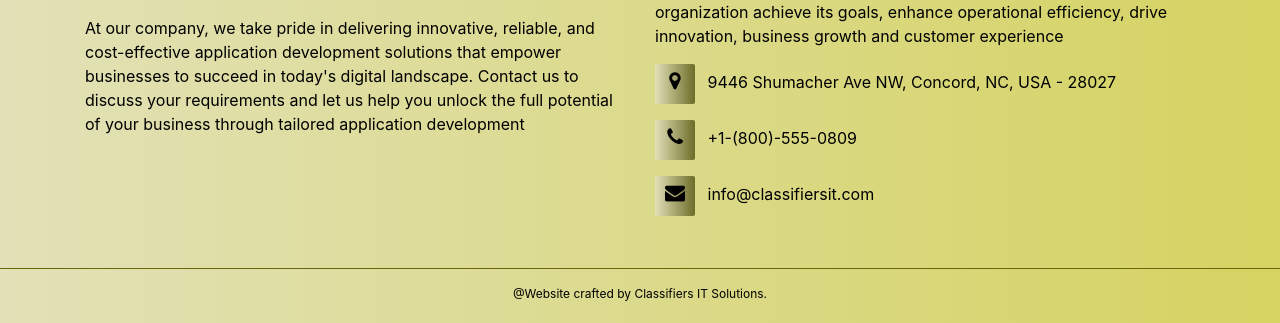
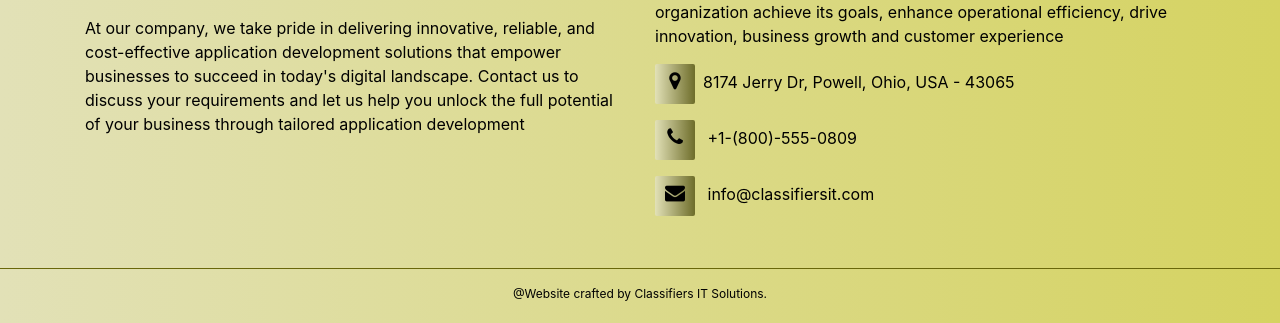
Before and after one commit to classifiersit/classysite, a plain HTML site: page index.html in a window 1280 px wide. Shown: the part 4305-4628 px from the top of the page. Drawn offline with nearby package versions, Linux system fonts and the light colour scheme.

Commit message:
index text changed

```diff
--- a/index.html
+++ b/index.html
@@ -204,7 +204,7 @@
             <div class="col-md-6 footer-box">
                 <p><b>CONTACT US</b></p>
                 <p>Contact us today to discuss how our tailored IT solutions can help your organization achieve its goals, enhance operational efficiency, drive innovation, business growth and customer experience</p>
-                <p><i class="fa fa-map-marker"></i> 9446 Shumacher Ave NW, Concord, NC, USA - 28027</p>
+                <p><i class="fa fa-map-marker"></i>8174 Jerry Dr, Powell, Ohio, USA - 43065</p>
                 <p><i class="fa fa-phone"></i> +1-(800)-555-0809</p>
                 <p><i class="fa fa-envelope"></i> info@classifiersit.com</p>
             </div>
```
